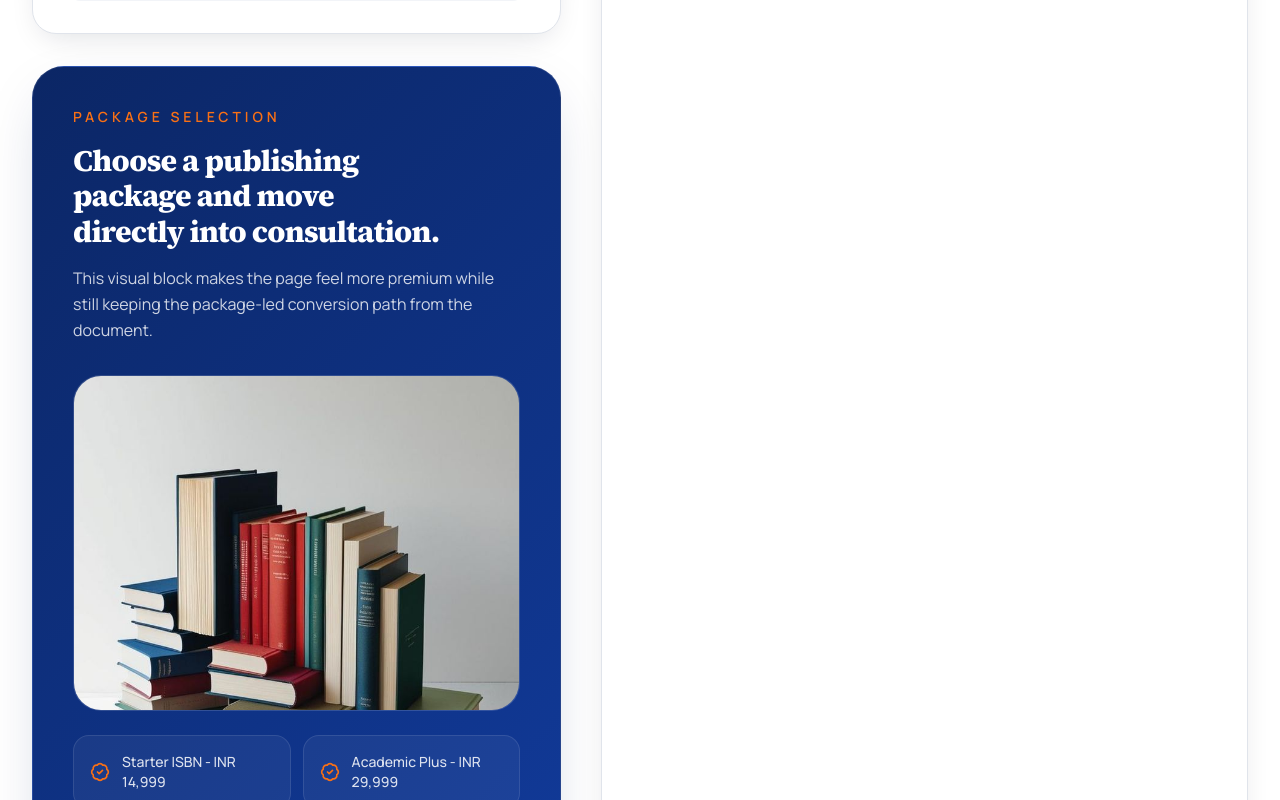
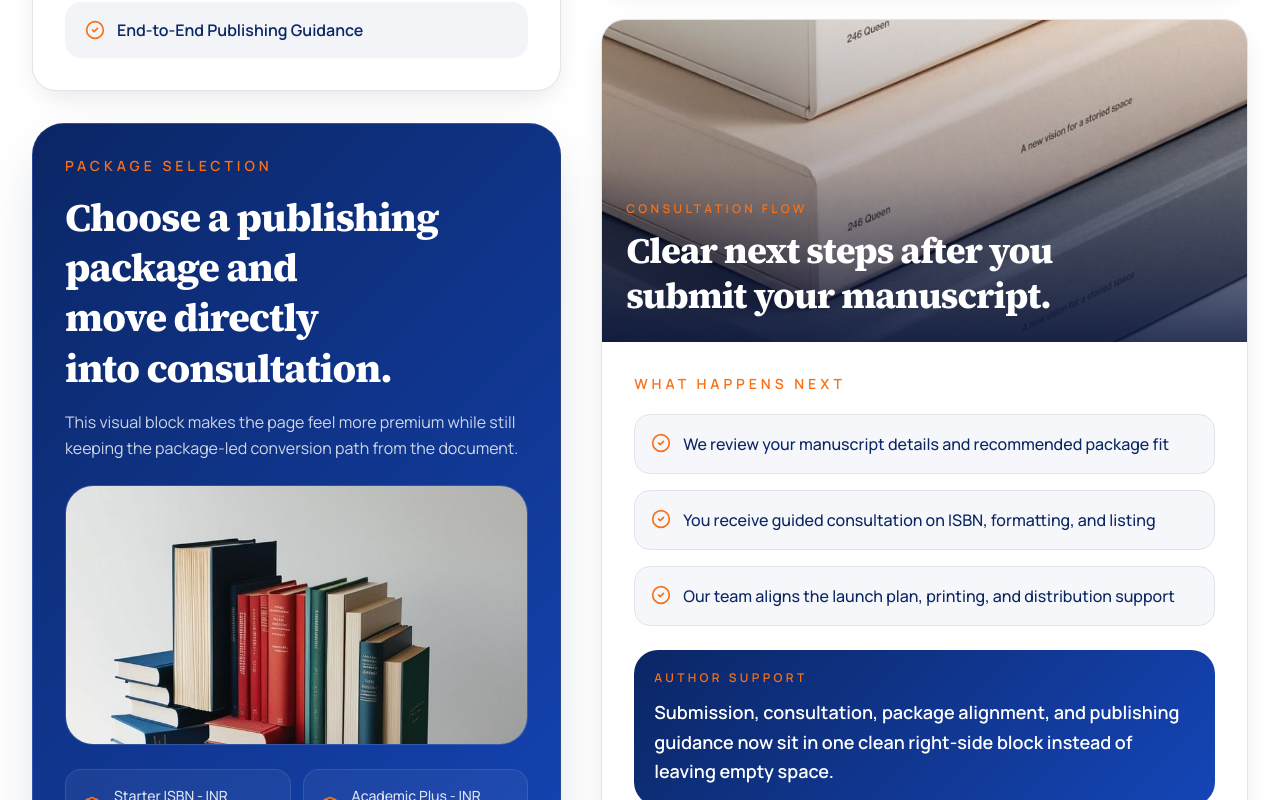
Before and after one commit to PriyankaKatore18/eagle_leap, a Next.js app: page /publish-my-book in a window 1280 px wide. Shown: the part 1160-1960 px from the top of the page. Built offline with nearby package versions, Linux system fonts and the light colour scheme; no server answers.

Commit message:
Refine page typography and home journal title casing

```diff
--- a/app/about/page.tsx
+++ b/app/about/page.tsx
@@ -68,7 +68,7 @@ export default function AboutPage() {
               <div className="absolute inset-0 bg-[linear-gradient(180deg,rgba(8,24,69,0.08)_0%,rgba(9,26,71,0.26)_34%,rgba(8,24,69,0.82)_100%)]" />
               <div className="absolute inset-x-0 bottom-0 p-6 text-white md:p-8">
                 <p className="text-xs font-semibold uppercase tracking-[0.32em] text-accent">Academic Publishing Identity</p>
-                <h2 className="mt-3 max-w-xl font-display text-3xl font-extrabold leading-[1.14] md:text-[2.35rem]">
+                <h2 className="mt-3 max-w-xl font-display text-3xl font-extrabold leading-[1.28] md:text-[2.35rem]">
                   A stronger visual story for trust, leadership, and academic credibility.
                 </h2>
                 <p className="mt-4 max-w-2xl text-base leading-relaxed text-white/82">
@@ -90,7 +90,7 @@ export default function AboutPage() {
         <div className="container-custom grid gap-6 lg:grid-cols-2">
           <div className="card-reveal h-full rounded-3xl bg-card p-10 shadow-card">
             <Target className="h-12 w-12 text-accent" />
-            <h2 className="mt-6 text-3xl font-extrabold leading-[1.14] text-primary">Our Mission</h2>
+            <h2 className="mt-6 text-3xl font-extrabold leading-[1.28] text-primary">Our Mission</h2>
             <p className="mt-4 leading-relaxed text-muted-foreground">
               At Eagle Leap Publication, our mission is to simplify and professionalize the publishing process for
               authors, researchers, academicians, and institutions across India. We are committed to providing
@@ -100,7 +100,7 @@ export default function AboutPage() {
           </div>
           <div className="card-reveal h-full rounded-3xl bg-card p-10 shadow-card">
             <Telescope className="h-12 w-12 text-accent" />
-            <h2 className="mt-6 text-3xl font-extrabold leading-[1.14] text-primary">Our Vision</h2>
+            <h2 className="mt-6 text-3xl font-extrabold leading-[1.28] text-primary">Our Vision</h2>
             <p className="mt-4 leading-relaxed text-muted-foreground">
               Our vision is to establish Eagle Leap Publication as a trusted and recognized name in the field of
               academic and professional publishing in India. We aspire to build a comprehensive ecosystem that supports
--- a/app/call-for-paper/page.tsx
+++ b/app/call-for-paper/page.tsx
@@ -121,7 +121,7 @@ export default function CallForPaperPage() {
               className="card-reveal flex h-full flex-col rounded-3xl bg-card p-8 shadow-card"
             >
               <p className="text-sm font-semibold uppercase tracking-[0.28em] text-accent">{card.eyebrow}</p>
-              <h2 className="mt-5 text-[2.2rem] font-extrabold leading-[1.12] text-primary md:text-[2.55rem]">
+              <h2 className="mt-5 text-[2.2rem] font-extrabold leading-[1.26] text-primary md:text-[2.55rem]">
                 {card.titleLines.map((line) => (
                   <span key={line} className="block">
                     {line}
--- a/app/globals.css
+++ b/app/globals.css
@@ -68,7 +68,7 @@
   h6 {
     font-family: var(--font-display), Georgia, serif;
     @apply font-bold tracking-tight;
-    line-height: 1.08;
+    line-height: 1.28;
     text-wrap: balance;
   }
 
--- a/app/publish-my-book/page.tsx
+++ b/app/publish-my-book/page.tsx
@@ -1,3 +1,4 @@
+import Image from "next/image";
 import dynamic from "next/dynamic";
 import Link from "next/link";
 import { CheckCircle2 } from "lucide-react";
@@ -25,6 +26,12 @@ export const metadata = createMetadata({
   path: "/publish-my-book",
 });
 
+const consultationSteps = [
+  "We review your manuscript details and recommended package fit",
+  "You receive guided consultation on ISBN, formatting, and listing",
+  "Our team aligns the launch plan, printing, and distribution support",
+];
+
 export default function PublishMyBookPage() {
   return (
     <SiteShell>
@@ -35,7 +42,7 @@ export default function PublishMyBookPage() {
       />
 
       <section className="py-24">
-        <div className="container-custom grid gap-10 lg:grid-cols-[0.9fr_1.1fr]">
+        <div className="container-custom grid items-start gap-10 lg:grid-cols-[0.9fr_1.1fr]">
           <div className="space-y-8">
             <div className="rounded-3xl border border-border bg-card p-8 shadow-card">
               <SectionHeading
@@ -75,9 +82,48 @@ export default function PublishMyBookPage() {
               description="This visual block makes the page feel more premium while still keeping the package-led conversion path from the document."
               items={packagePlans.map((plan) => `${plan.name} - ${plan.price}`)}
               dark
+              className="h-auto p-6 md:p-8"
+              mediaClassName="mt-6 aspect-[16/9] sm:aspect-[16/10] lg:aspect-[16/9]"
             />
           </div>
-          <PublishBookForm />
+          <div className="space-y-8">
+            <PublishBookForm className="self-start" />
+            <div className="overflow-hidden rounded-3xl border border-border bg-card shadow-card">
+              <div className="relative aspect-[16/8] overflow-hidden">
+                <Image
+                  src={heroImages.homeEditorial}
+                  alt="Editorial support and publishing consultation"
+                  fill
+                  sizes="(min-width: 1024px) 42vw, 100vw"
+                  className="object-cover object-center"
+                />
+                <div className="absolute inset-0 bg-[linear-gradient(180deg,rgba(8,20,59,0.08)_0%,rgba(8,20,59,0.28)_46%,rgba(8,20,59,0.85)_100%)]" />
+                <div className="absolute inset-x-0 bottom-0 p-6 text-white">
+                  <p className="text-xs font-semibold uppercase tracking-[0.28em] text-accent">Consultation Flow</p>
+                  <h3 className="mt-3 text-[2rem] font-extrabold leading-[1.24] md:text-[2.25rem]">
+                    Clear next steps after you submit your manuscript.
+                  </h3>
+                </div>
+              </div>
+              <div className="p-6 md:p-8">
+                <p className="text-sm font-semibold uppercase tracking-[0.28em] text-accent">What Happens Next</p>
+                <div className="mt-5 grid gap-4">
+                  {consultationSteps.map((item) => (
+                    <div key={item} className="flex items-start gap-3 rounded-2xl border border-border bg-secondary/70 px-4 py-4">
+                      <CheckCircle2 className="mt-0.5 h-5 w-5 shrink-0 text-accent" />
+                      <p className="text-base font-medium leading-relaxed text-primary">{item}</p>
+                    </div>
+                  ))}
+                </div>
+                <div className="mt-6 rounded-[1.5rem] gradient-brand p-5 text-white">
+                  <p className="text-xs font-semibold uppercase tracking-[0.28em] text-accent">Author Support</p>
+                  <p className="mt-3 text-lg font-semibold leading-relaxed">
+                    Submission, consultation, package alignment, and publishing guidance now sit in one clean right-side block instead of leaving empty space.
+                  </p>
+                </div>
+              </div>
+            </div>
+          </div>
         </div>
       </section>
     </SiteShell>
--- a/src/components/site/forms/contact-form.tsx
+++ b/src/components/site/forms/contact-form.tsx
@@ -53,7 +53,7 @@ export function ContactForm({ className }: ContactFormProps) {
     >
       <div className="max-w-2xl">
         <p className="text-xs font-semibold uppercase tracking-[0.32em] text-accent">Enquire Now</p>
-        <h2 className="mt-3 text-3xl font-extrabold leading-[1.16] text-primary md:text-4xl">
+        <h2 className="mt-3 text-[2.1rem] font-extrabold leading-[1.28] text-primary md:text-[2.45rem]">
           Start a powerful conversation about your publishing goals.
         </h2>
         <p className="mt-4 text-base leading-relaxed text-muted-foreground">
--- a/src/components/site/home-hero-carousel.tsx
+++ b/src/components/site/home-hero-carousel.tsx
@@ -81,19 +81,19 @@ export function HomeHeroCarousel() {
           <div className="absolute inset-x-[12%] bottom-10 h-28 rounded-full bg-accent/35 blur-3xl" />
           <div className="absolute right-[10%] top-[6%] h-44 w-44 rounded-full bg-white/12 blur-3xl" />
 
-          <div className="absolute right-[8%] top-[2%] z-20 w-[46%] rotate-[4deg] rounded-[2rem] border border-white/30 bg-white p-5 shadow-[0_36px_90px_-34px_rgba(15,23,42,0.75)] sm:w-[42%]">
+          <div className="absolute right-[5%] top-[1%] z-20 w-[47%] rotate-[5deg] rounded-[2rem] border border-white/30 bg-white p-5 shadow-[0_36px_90px_-34px_rgba(15,23,42,0.75)] sm:w-[43%]">
             <div className="relative aspect-[4/5] overflow-hidden rounded-[1.35rem]">
               <Image src={featuredBooks[0].cover} alt={featuredBooks[0].title} fill sizes="(min-width: 1024px) 18vw, 42vw" className="object-cover" />
             </div>
           </div>
 
-          <div className="absolute left-[10%] top-[25%] z-10 w-[30%] -rotate-[8deg] rounded-[2rem] border border-white/30 bg-white p-5 shadow-[0_36px_90px_-34px_rgba(15,23,42,0.85)] sm:w-[26%]">
+          <div className="absolute left-[0%] top-[20%] z-10 w-[34%] -rotate-[11deg] rounded-[2rem] border border-white/30 bg-white p-5 shadow-[0_36px_90px_-34px_rgba(15,23,42,0.85)] sm:w-[30%]">
             <div className="relative aspect-[4/5] overflow-hidden rounded-[1.35rem]">
               <Image src={featuredBooks[1].cover} alt={featuredBooks[1].title} fill sizes="(min-width: 1024px) 16vw, 38vw" className="object-cover" />
             </div>
           </div>
 
-          <div className="absolute bottom-[3%] left-[12%] right-[4%] z-0 rounded-[1.5rem] border border-white/15 bg-white/10 px-5 py-4 text-white backdrop-blur-md shadow-[0_20px_60px_-28px_rgba(15,23,42,0.85)]">
+          <div className="absolute bottom-[2%] left-[20%] right-[2%] z-0 rounded-[1.5rem] border border-white/15 bg-white/10 px-5 py-4 text-white backdrop-blur-md shadow-[0_20px_60px_-28px_rgba(15,23,42,0.85)]">
             <p className="text-xs font-semibold uppercase tracking-[0.28em] text-accent">{hero.panelEyebrow}</p>
             <p className="mt-3 max-w-[18rem] text-sm font-semibold leading-relaxed text-white">{hero.panelTitle}</p>
             <div className="mt-3 space-y-2 text-sm text-white/88">
--- a/src/components/site/illustration-panel.tsx
+++ b/src/components/site/illustration-panel.tsx
@@ -35,7 +35,7 @@ export function IllustrationPanel({
       )}
     >
       <p className="text-sm font-semibold uppercase tracking-[0.28em] text-accent">{eyebrow}</p>
-      <h3 className={cn("mt-4 text-3xl font-extrabold leading-[1.18]", dark ? "text-white" : "text-primary")}>{title}</h3>
+      <h3 className={cn("mt-4 text-[2.15rem] font-extrabold leading-[1.28] md:text-[2.45rem]", dark ? "text-white" : "text-primary")}>{title}</h3>
       {description ? <p className={cn("mt-4 text-base leading-relaxed", dark ? "text-white/80" : "text-muted-foreground")}>{description}</p> : null}
 
       <div
--- a/src/components/site/page-hero.tsx
+++ b/src/components/site/page-hero.tsx
@@ -58,7 +58,7 @@ export function PageHero({
             </span>
           ))}
         </nav>
-        <h1 className="mt-4 text-4xl font-extrabold leading-[1.18] text-white md:text-5xl lg:text-6xl">{title}</h1>
+        <h1 className="mt-4 text-[2.4rem] font-extrabold leading-[1.3] text-white md:text-[3rem] lg:text-[3.6rem]">{title}</h1>
         {subtitle ? <p className="mt-4 max-w-3xl text-lg text-white/80">{subtitle}</p> : null}
       </div>
     </section>
--- a/src/components/site/section-heading.tsx
+++ b/src/components/site/section-heading.tsx
@@ -10,7 +10,7 @@ export function SectionHeading({ eyebrow, title, description, centered = false,
   return (
     <div className={centered ? "section-reveal mx-auto max-w-3xl text-center" : "section-reveal max-w-3xl"}>
       {eyebrow ? <p className="text-xs font-semibold uppercase tracking-[0.34em] text-accent sm:text-sm">{eyebrow}</p> : null}
-      <h2 className={`mt-3 font-display text-3xl font-extrabold leading-[1.18] md:text-4xl lg:text-[3.15rem] ${invert ? "text-white" : "text-primary"}`}>{title}</h2>
+      <h2 className={`mt-3 font-display text-[2.2rem] font-extrabold leading-[1.34] md:text-[2.6rem] lg:text-[2.85rem] ${invert ? "text-white" : "text-primary"}`}>{title}</h2>
       {description ? (
         <p className={`mt-5 text-base leading-relaxed md:text-lg ${invert ? "text-white/80" : "text-muted-foreground"}`}>{description}</p>
       ) : null}
```
Also changed, not shown: app/page.tsx (+5 -3 lines).
